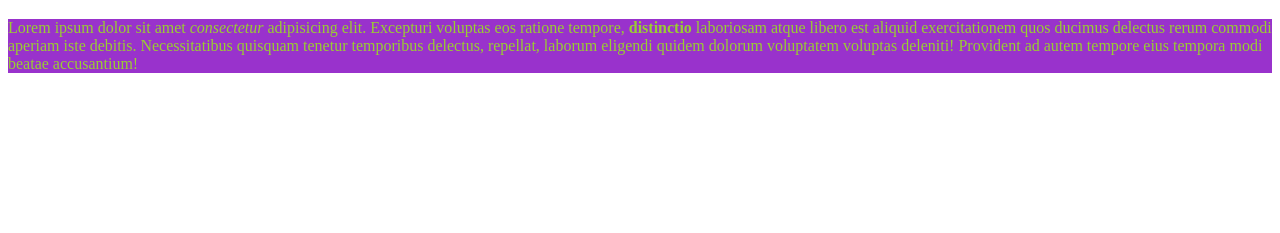
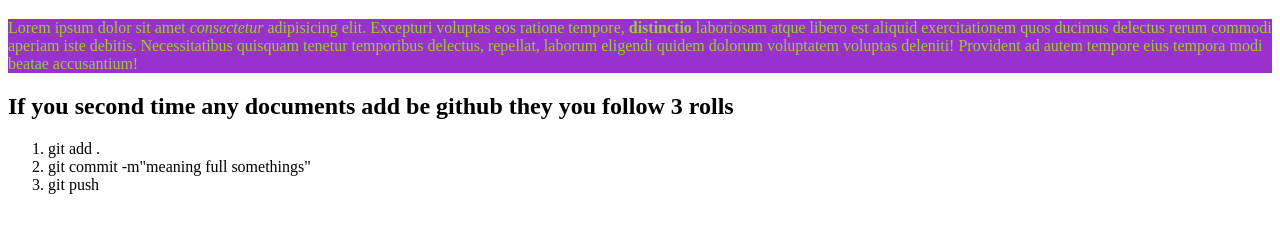
Before and after one commit to MdJowelAhmed/second-github-repo, a plain HTML site: page index.html in a window 1280 px wide. Shown: the part 61-294 px from the top of the page. Drawn offline with Linux system fonts and the light colour scheme.

Commit message:
added by div

```diff
--- a/index.html
+++ b/index.html
@@ -11,6 +11,13 @@
     <p class="p">
         Lorem ipsum dolor sit amet <em>consectetur</em> adipisicing elit. Excepturi voluptas eos ratione tempore, <strong>distinctio</strong> laboriosam atque libero est aliquid exercitationem quos ducimus delectus rerum commodi aperiam iste debitis. Necessitatibus quisquam tenetur temporibus delectus, repellat, laborum eligendi quidem dolorum voluptatem voluptas deleniti! Provident ad autem tempore eius tempora modi beatae accusantium!
     </p>
-
+    <div>
+        <h2>If you second time any documents add be github they you follow 3 rolls</h2>
+        <ol>
+            <li> git add .</li>
+           <li> git commit -m"meaning full somethings"</li>
+           <li>git push</li>
+        </ol>
+    </div>
 </body>
 </html>
```
